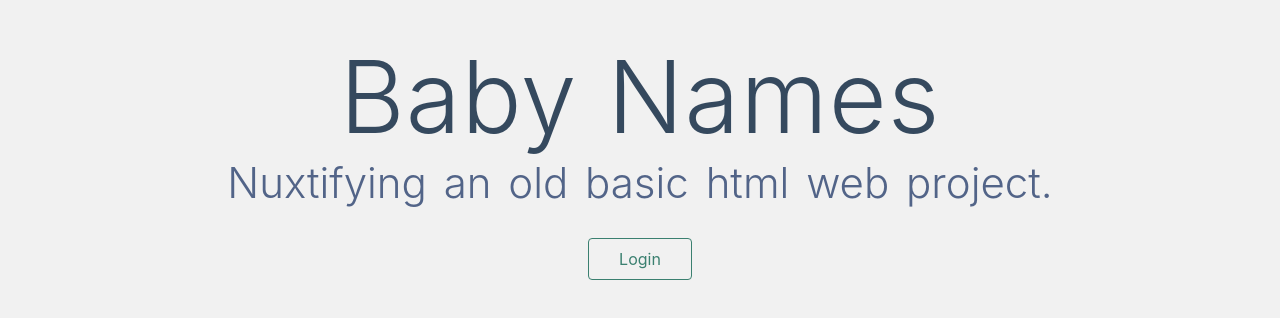
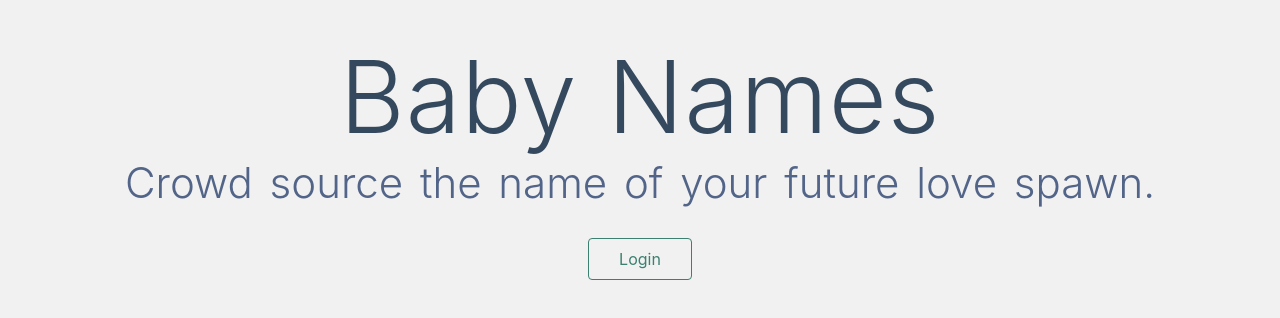
Before and after one commit to DarkPurple141/baby-names, a Nuxt app: page / in a window 1280 px wide. Shown: the part 242-560 px from the top of the page. Built offline with nearby package versions, Linux system fonts and the light colour scheme.

Commit message:
need to add database update, id

```diff
--- a/nuxt.config.js
+++ b/nuxt.config.js
@@ -18,8 +18,7 @@
     meta: [
       { charset: 'utf-8' },
       { name: 'viewport', content: 'width=device-width, initial-scale=1' },
-      { hid: 'description', name: 'description', content: 'Nuxtifying an old basic html web project.' },
-
+      { hid: 'description', name: 'description', content: 'Crowd source the name of your future love spawn.' },
     ],
     link: [
       { rel: 'icon', type: 'image/x-icon', href: '/favicon.ico' }
@@ -63,6 +62,6 @@
     }
   },
   generate: {
-    dir: 'my-dir-other-than-dist'
+    dir: 'nuxt-dist'
   }
 }
--- a/pages/index.vue
+++ b/pages/index.vue
@@ -25,7 +25,7 @@
   data() {
      return {
         title: "Baby Names",
-        description:  "Nuxtifying an old basic html web project."
+        description:  "Crowd source the name of your future love spawn."
      }
   },
 
--- a/pages/profile.vue
+++ b/pages/profile.vue
@@ -12,7 +12,7 @@
          </section>
          <dialogue v-if="modal"
             @discard="toggleDialogue"
-            @save="createNewCard" >
+            @commit="createNewCard" >
             <h3 slot="header">Create</h3>
             <a slot="footer" class="button--grey">
                <p>Save</p>
@@ -43,8 +43,7 @@
          title: 'Polls',
          lists: [],
          query: this.$route.query,
-         modal: false,
-         selected: null,
+         modal: false
       }
    },
 
```
